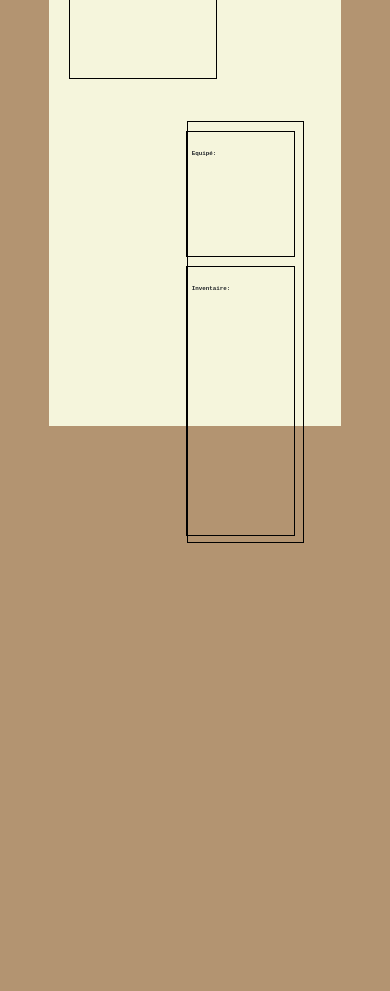
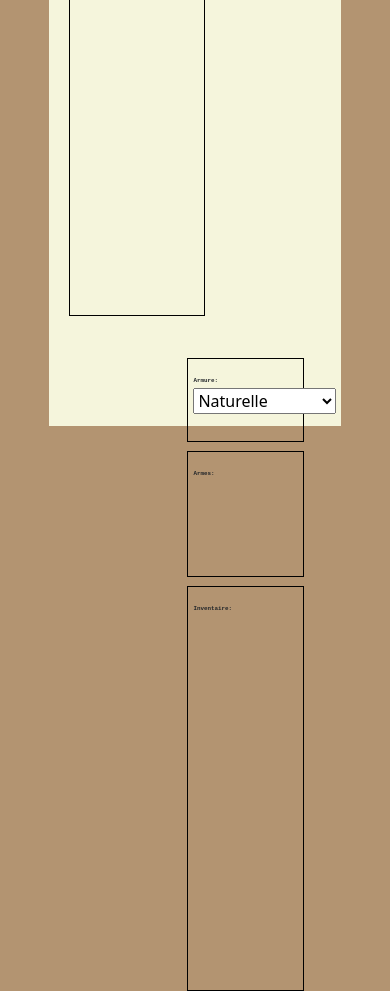
Before and after one commit to TrangAlexis/LearnWebHtml, a plain HTML site: page DnD_Character_Sheets.html in a window 390 px wide. Shown: the part 920-1911 px from the top of the page. Before the commit the page ends 1463 px from the top, so only its background shows below. Drawn offline with nearby package versions, Linux system fonts and the light colour scheme.

Commit message:
add armors

```diff
--- a/DnD_Character_Sheets.html
+++ b/DnD_Character_Sheets.html
@@ -32,8 +32,8 @@
                             <input type="text" id="input_pv">
                         </form>
                     </div>
-                    <div class="texte_normale" id="AC">AC:
-                        <span id="span_AC">10</span>
+                    <div class="texte_normale" id="CA">CA:
+                        <span id="span_CA">10</span>
                     </div>
                     <div class="texte_normale" id="Vitesse">Vitesse:
                         <span id="span_vitesse">0m.</span>
@@ -225,8 +225,33 @@
 
                     <!-- EQUIPEMENT -->
                     <div id="contenaire_equipement">
-                        <div id="boite_equipe">
-                            <span class="texte_normale">Equipé: </span>
+                        <div id="boite_armure">
+                            <span class="texte_normale">Armure: </span>
+                            <form action="">
+                                <select name="armure" id="select_armure" required>
+                                    <option value="naturelle">Naturelle</option>
+                                    <!--
+                                    <option value="matelassee">Matelassée</option>
+                                    <option value="cuir">Cuir</option>
+                                    <option value="cuir_cloute">Cuir clouté</option>
+                                    <option value="peaux">Peaux</option>
+                                    <option value="chemise_de_mailles">Chemise de mailles</option>
+                                    <option value="ecailles">Écailles</option>
+                                    <option value="cuirasse">Cuirasse</option>
+                                    <option value="demi_plate">Demi-plate</option>
+                                    -->
+                                    <option value="broigne">Broigne</option>
+                                    <option value="cotte_de_mailles">Cotte de mailles</option>
+                                    <option value="clibanion">Clibanion</option>
+                                    <option value="harnois">Harnois</option>
+                                </select>
+                            </form>
+
+
+                        </div>
+
+                        <div id="boite_armes">
+                            <span class="texte_normale">Armes: </span>
                         </div>
 
                         <div id="boite_inventaire">
--- a/assets/css/DnD_style.css
+++ b/assets/css/DnD_style.css
@@ -134,7 +134,7 @@ body{
 #contenaire_boite_capacites{
     float: left;
     padding: 15px;
-    height: 50vh;
+    height: 65vh;
     width: 38vw;
     border: 1px solid black;
     margin-top: 5vh;
@@ -142,31 +142,36 @@ body{
 
 #contenaire_equipement{
     float: right;
-    height: 50vh;
+    height: 65vh;
     width: 30vw;
-    border: 1px solid black;
     margin-top: 5vh;
     margin-right: 2vh;
 }
 
-#boite_equipe{
+#boite_armure{
+    padding: 5px;
+    float: right;
+    height: 8vh;
+    width: 30vw;
+    border: 1px solid black;
+}
+
+#boite_armes{
     padding: 5px;
     float: right;
     height: 15vh;
-    width: 28vw;
+    width: 30vw;
     border: 1px solid black;
     margin-top: 1vh;
-    margin-right: 1vh;
 }
 
 #boite_inventaire{
     padding: 5px;
     float: right;
-    height: 32vh;
-    width: 28vw;
+    height: 40vh;
+    width: 30vw;
     border: 1px solid black;
     margin-top: 1vh;
-    margin-right: 1vh;
 }
 
 /*version mobile*/
@@ -190,7 +195,7 @@ body{
     }
 
     #Nom{
-        margin-top: 7vh;
+        margin-top: 10vh;
     }
 
     .grid_container{
@@ -209,4 +214,49 @@ body{
         border: 1px solid black;
 
     }
+
+
+
+
+    #contenaire_boite_capacites{
+        float: left;
+        padding: 15px;
+        height: 75vh;
+        width: 35vw;
+        border: 1px solid black;
+        margin-top: 5vh;
+    }
+
+    #contenaire_equipement{
+        float: right;
+        height: 70vh;
+        width: 30vw;
+        margin-top: 5vh;
+        margin-right: 2vh;
+    }
+
+    #boite_armure{
+        float: right;
+        height: 10vh;
+        width: 30vw;
+        border: 1px solid black;
+    }
+
+    #boite_armes{
+        padding: 5px;
+        float: right;
+        height: 15vh;
+        width: 30vw;
+        border: 1px solid black;
+        margin-top: 1vh;
+    }
+
+    #boite_inventaire{
+        padding: 5px;
+        float: right;
+        height: 48vh;
+        width: 30vw;
+        border: 1px solid black;
+        margin-top: 1vh;
+    }
 }
--- a/assets/javascript/Dnd_Character_Sheets_Creation.js
+++ b/assets/javascript/Dnd_Character_Sheets_Creation.js
@@ -13,6 +13,26 @@ function addPlus(val){
     }
     return val
 }
+/*Armures et leurs CA */
+class armure{
+    constructor (nom,CA){
+        this.nom=nom;
+        this.CA=CA;
+
+    /*
+    constructor (type_armure,CA,Force,Discretion,poids,prix){
+        this.type_armure=type_armure;
+        this.CA=CA;
+        this.Force=Force;
+        this.Discretion=Discretion;
+        this.poids=poids;
+        this,prix=prix;
+        */
+    }
+}
+
+
+
 
 /*INITIALISATION*/
 /*VALEUR ET MODIFICATEURS DE CARACTERISTIQUES*/
@@ -256,7 +276,9 @@ const boiteCapacitesRace = document.getElementById("boite_capacites_race")
 
 
 /*REFRESH*/
+const spanCA =document.getElementById("span_CA")
 const spanVitesse = document.getElementById("span_vitesse")
+const selectArmure = document.getElementById("select_armure")
 const btnRefresh = document.getElementById("refresh")
 btnRefresh.addEventListener('click', () => {
     nom=inputNom.value
@@ -282,10 +304,25 @@ btnRefresh.addEventListener('click', () => {
     boiteCapacitesRace.innerHTML=""
     for (const capacite_race of liste_capacite_race){
     boiteCapacitesRace.innerHTML+= `${capacite_race}<br>`
+}
+    /*afficher la classe d'armure */
+    var armure_naturelle=new armure("naturelle",10);
+    var broigne=new armure("broigne",14);
+    var cotte_de_mailles=new armure("cotte_de_mailles",16);
+    var clibanion=new armure("clibanion",17);
+    var harnois=new armure("harnois",18);
+    liste_armures=[armure_naturelle,broigne,cotte_de_mailles,clibanion,harnois]
+    for (var a of liste_armures){
+        console.log(a.nom+" "+selectArmure.value)
+        if (a.nom==selectArmure.value){
 
+            spanCA.textContent=a.CA
+        }
+    }
     /*affiche la vitesse*/
     spanVitesse.textContent=vitesse+"m.";
-}})
+
+})
 
 
 /*test zone*/
```
